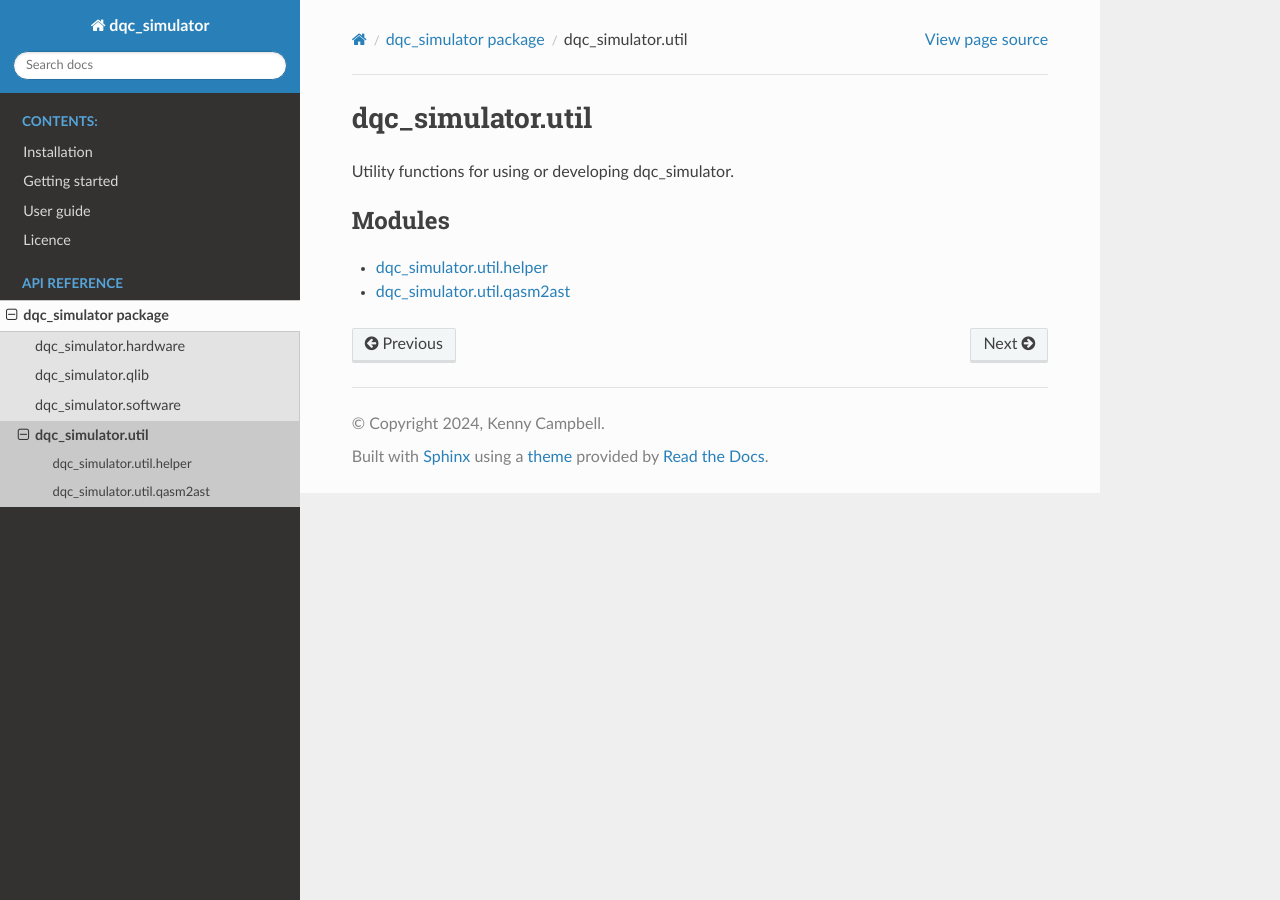
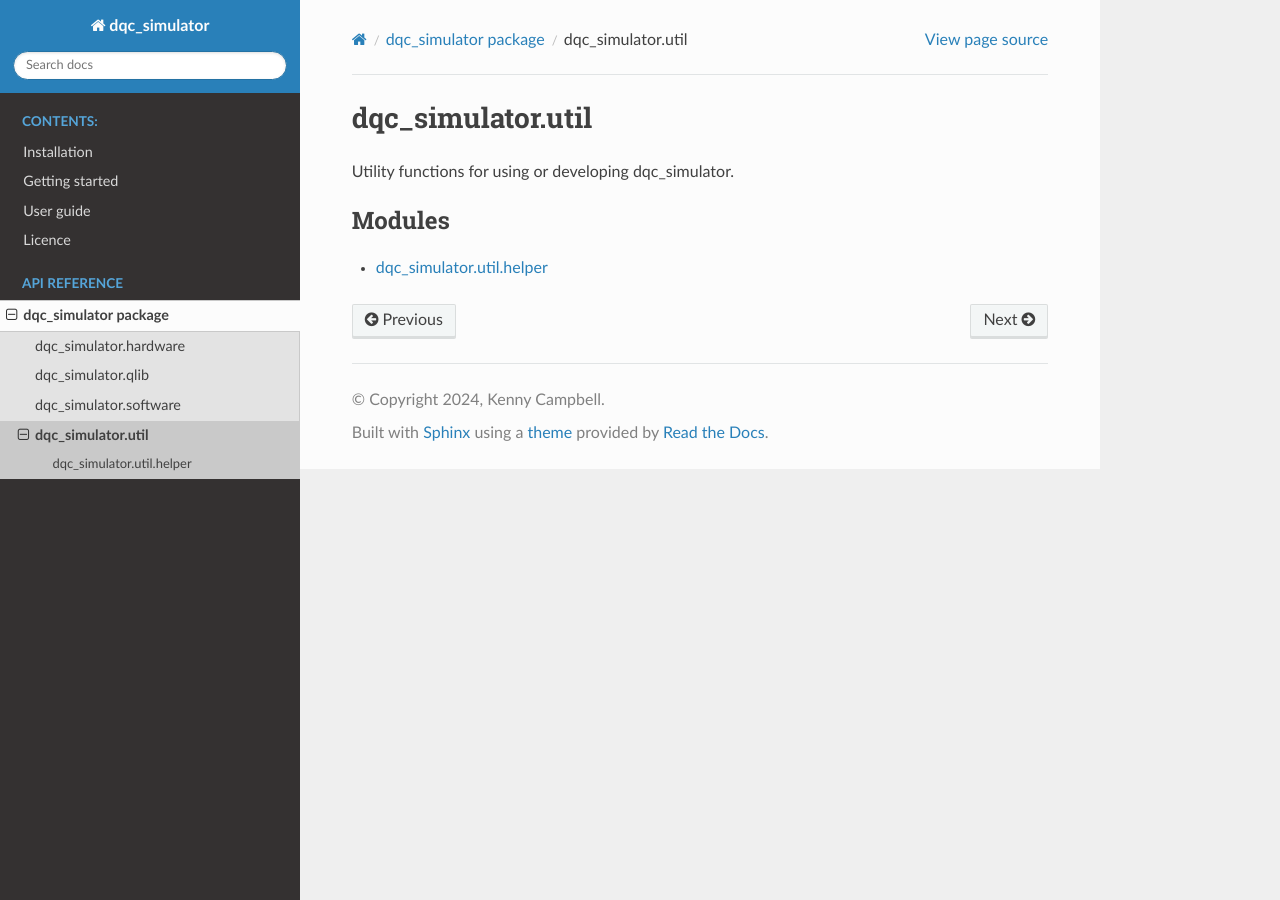
Before and after one commit to km-campbell/dqc_simulator, a Sphinx documentation site: the page built from docs/source/dqc_simulator.util.rst, in a window 1280 px wide. Built offline with Sphinx 7.4.7 and the Read the Docs theme 3.1.0, drawn with Linux system fonts in a browser that asks for light colours.

Commit message:
Removed outdated reference to deleted module

```diff
--- a/docs/source/dqc_simulator.util.rst
+++ b/docs/source/dqc_simulator.util.rst
@@ -8,4 +8,3 @@ Utility functions for using or developing dqc_simulator.
    :maxdepth: 2
 
    util/dqc_simulator.util.helper
-   util/dqc_simulator.util.qasm2ast
```
